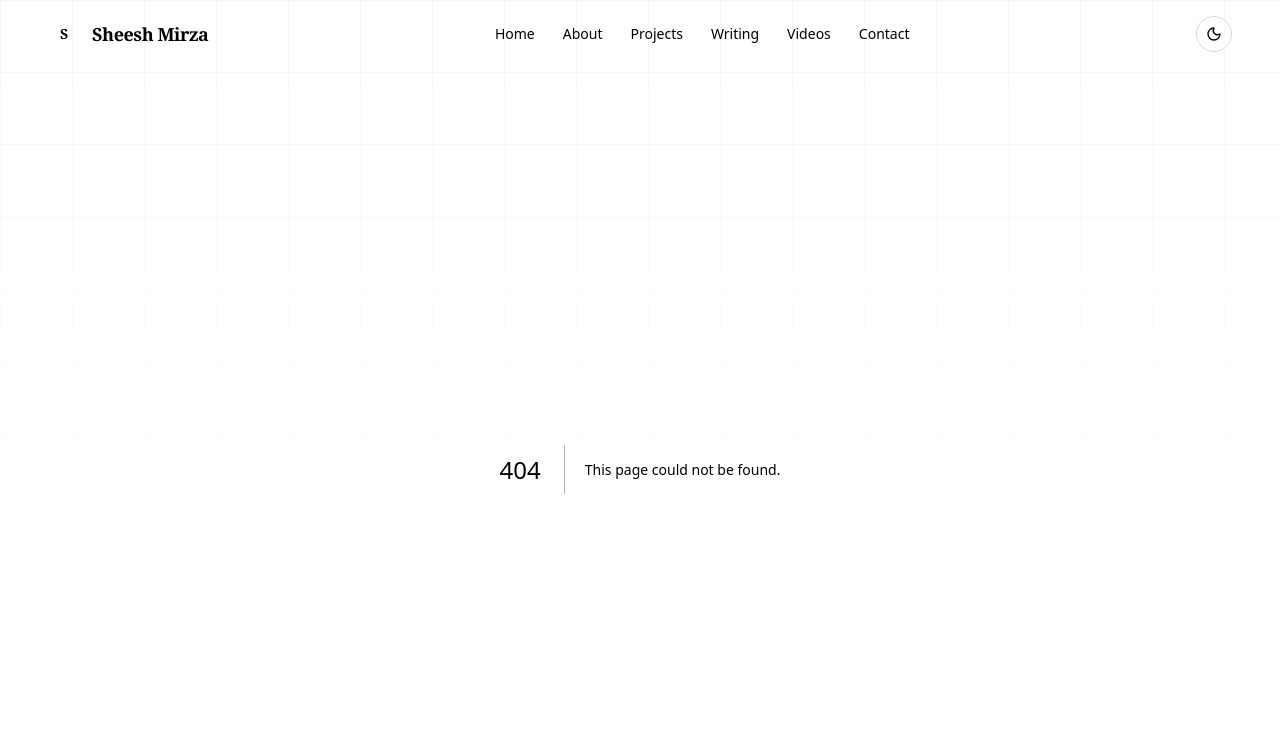
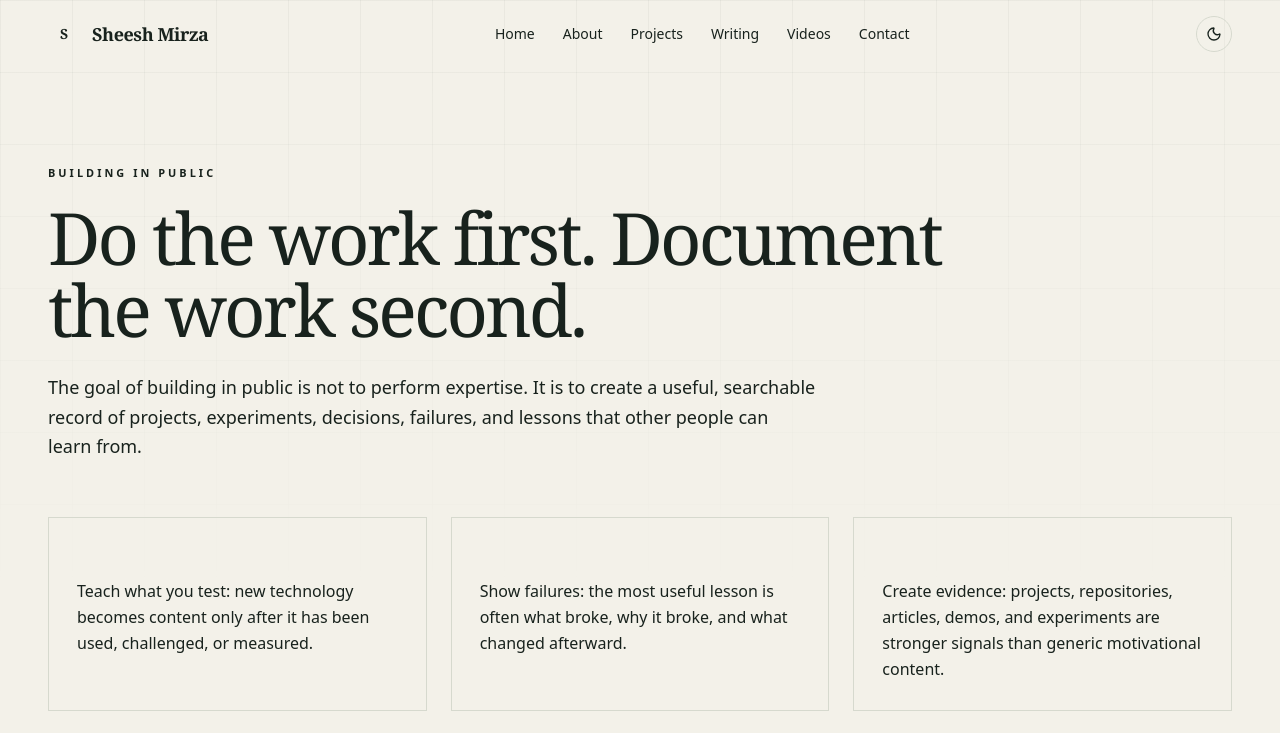
Before and after one commit to sheeshmirza/sheeshmirza-website, a Next.js app: page /building-in-public in a window 1280 px wide. Before the commit this address had no page. Shown: the top 733 px of the page. Built offline with nearby package versions, Linux system fonts and the light colour scheme.

Commit message:
Build branded topic page: src/app/building-in-public/page.tsx

```diff
--- /dev/null
+++ b/src/app/building-in-public/page.tsx
@@ -0,0 +1,32 @@
+import type { Metadata } from "next";
+import { TopicPage } from "@/components/sections/TopicPage";
+
+export const metadata: Metadata = {
+  title: "Building in Public — Sheesh Mirza",
+  description:
+    "Sheesh Mirza's building-in-public approach: document real work, experiments, failures, technical lessons, and the journey of becoming a better builder.",
+  alternates: { canonical: "/building-in-public" },
+};
+
+export default function BuildingInPublicPage() {
+  return (
+    <TopicPage
+      eyebrow="Building in Public"
+      title="Do the work first. Document the work second."
+      description="The goal of building in public is not to perform expertise. It is to create a useful, searchable record of projects, experiments, decisions, failures, and lessons that other people can learn from."
+      points={[
+        "Teach what you test: new technology becomes content only after it has been used, challenged, or measured.",
+        "Show failures: the most useful lesson is often what broke, why it broke, and what changed afterward.",
+        "Create evidence: projects, repositories, articles, demos, and experiments are stronger signals than generic motivational content.",
+        "Keep a recognizable point of view: AI, software engineering, building products, entrepreneurship, and the lessons between them.",
+        "Let the archive compound: every useful page, project, video, and article makes the public record more complete."
+      ]}
+      related={[
+        { label: "Sheesh Mirza", href: "/sheesh-mirza" },
+        { label: "Projects", href: "/projects" },
+        { label: "Writing", href: "/blog" },
+        { label: "Videos", href: "/videos" },
+      ]}
+    />
+  );
+}
```
